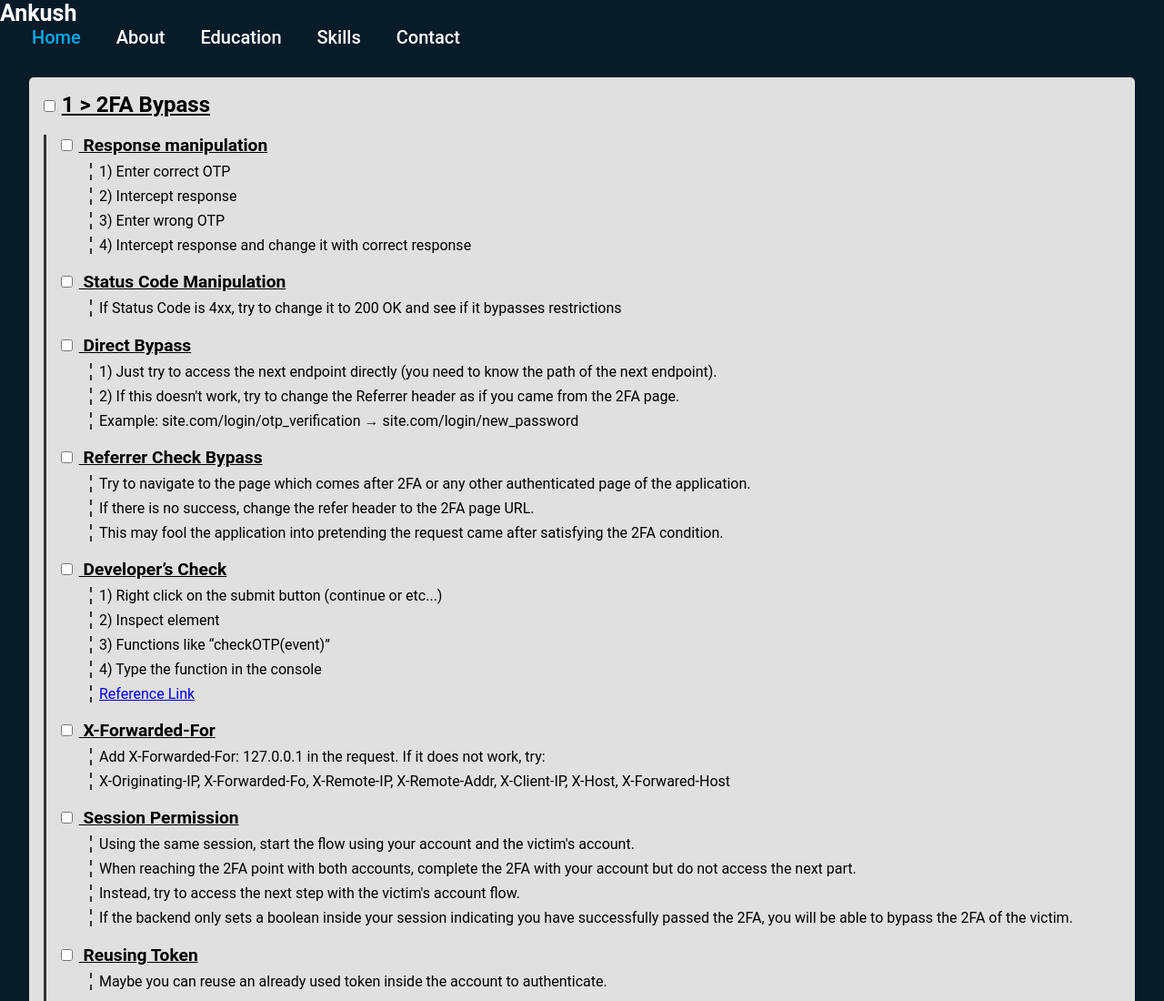
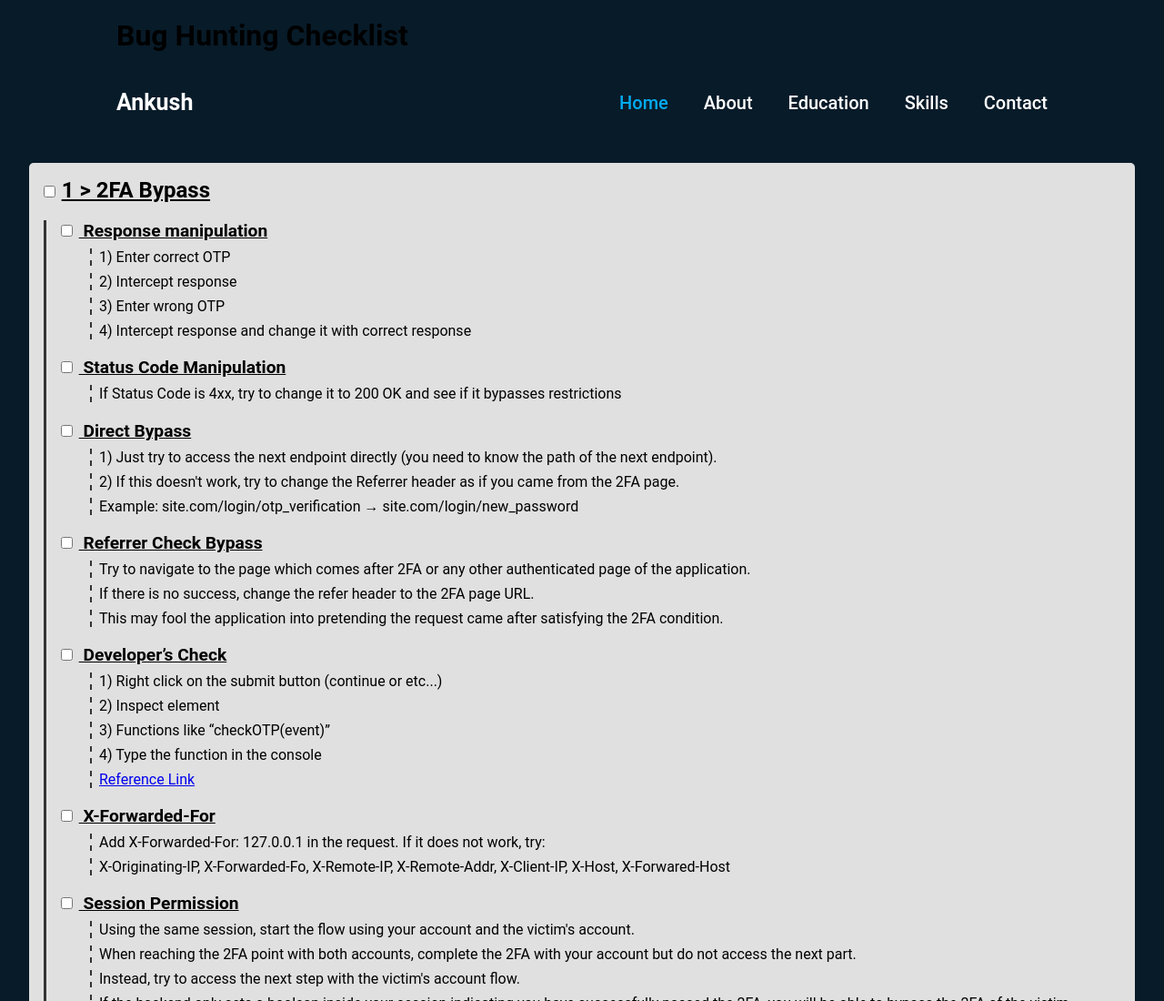
Before and after one commit to mrrobot-h4ck3r/mrrobot_h4ck3r, a plain HTML site: page Education.html in a window 1280 px wide. Shown: the top 1100 px of the page at 91% size. Drawn offline with Linux system fonts and the light colour scheme.

Commit message:
Update Education.html

```diff
--- a/Education.html
+++ b/Education.html
@@ -5,14 +5,7 @@
     <meta name="viewport" content="width=device-width, initial-scale=1.0">
     <title>Bug Hunting Checklist</title>
     <style>
-     body{
-        background: #081b29;
-        color: black;
-	margin: 0;
-        padding: 0;
-
-    }
-        *{
+     *{
         margin: 0;
         padding: 0;
         box-sizing: border-box;
@@ -20,11 +13,15 @@
         font-family: 'Roboto', sans-serif;
 
     }
+    body{
+        background: #081b29;
+        color: black;
+
         /* navbar style start  */
 
     }
     .header{
-        position: fixed;
+
         top: 0;
         left: 0;
         width: 100%;
@@ -72,6 +69,7 @@
     color: #00abf0;
 }
 /* navbar style ends here */
+
          img {
             max-width: 100%;
             height: auto;
@@ -136,8 +134,11 @@
     </style>
 </head>
 <body>
+ <!--navbar starts -->
+ <header class="header">
+        <h1>Bug Hunting Checklist</h1>
+    </header>
 
- <!--navbar starts -->
     <header class="header">
         <a href="#" class="logo">Ankush</a>
         <nav class="navbar">
```
